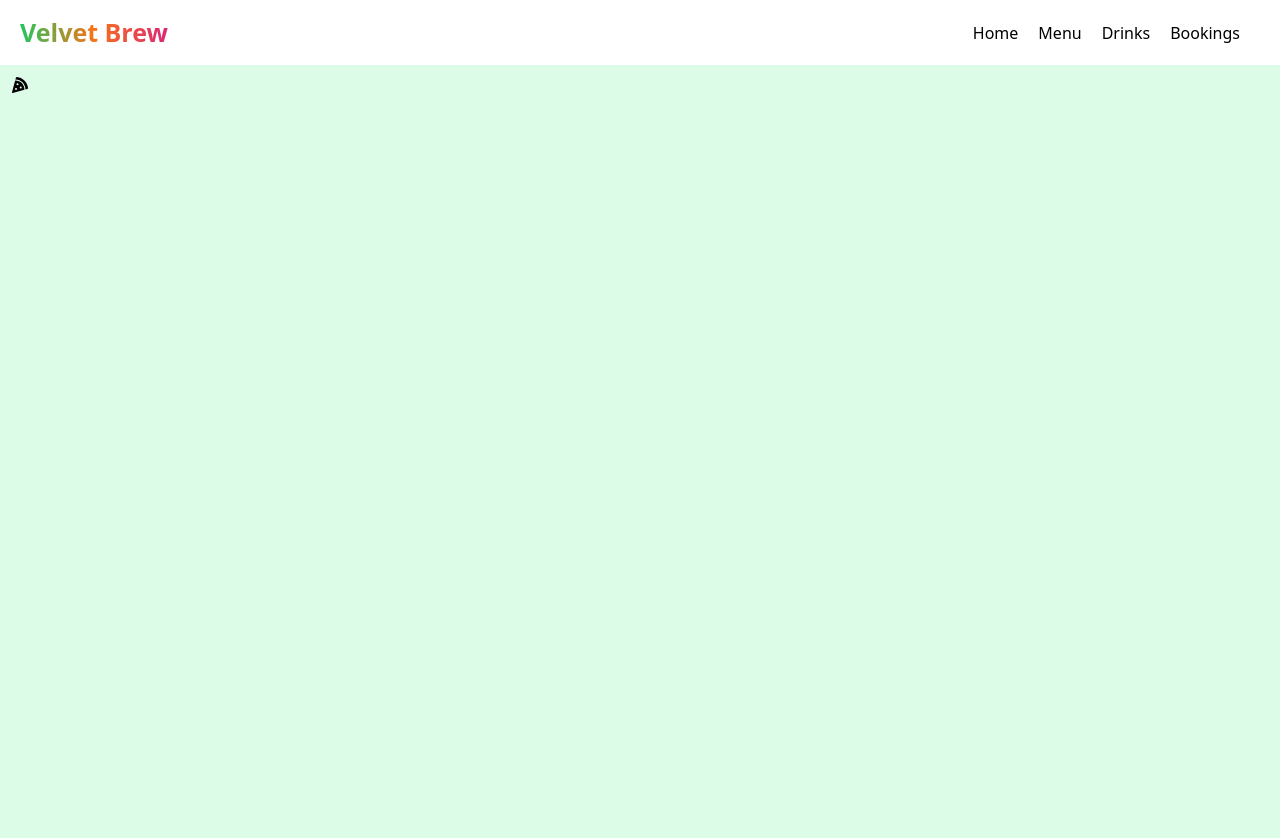
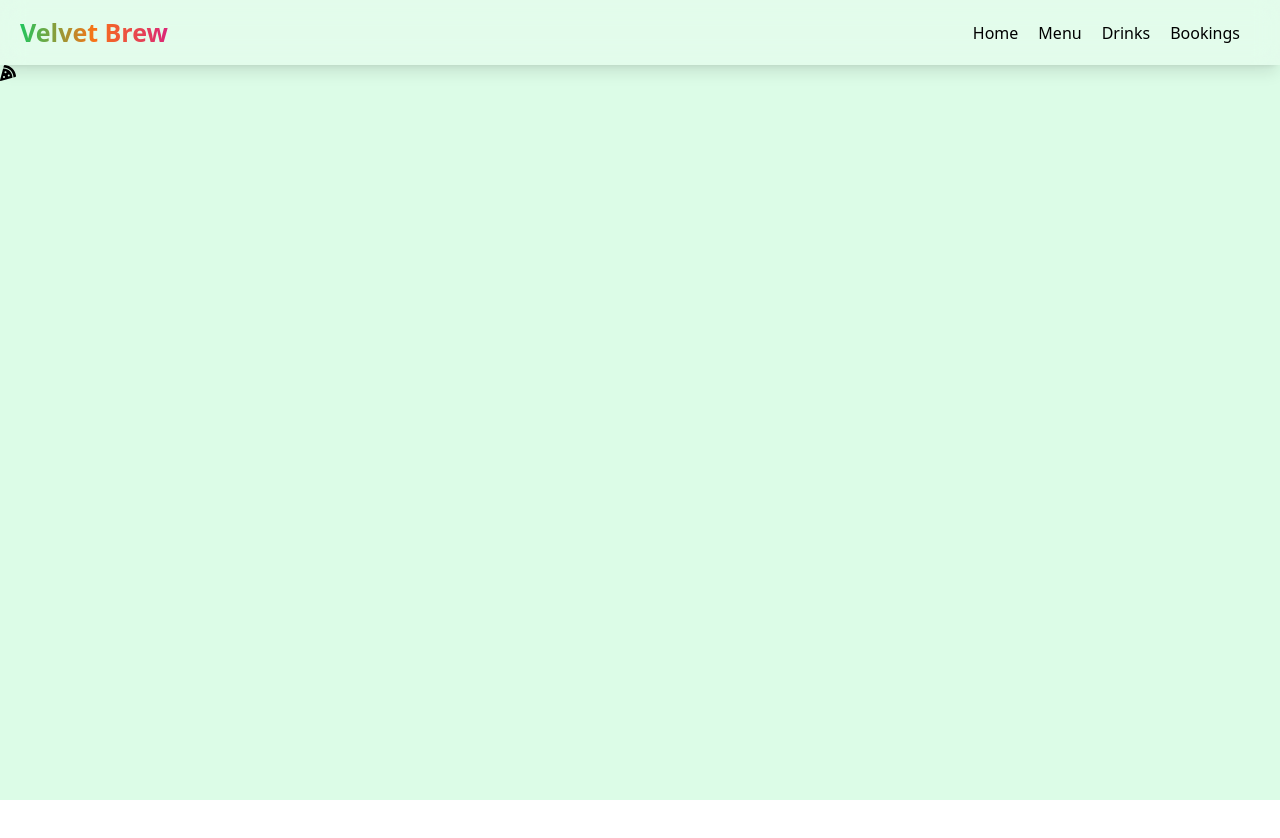
Before and after one commit to suvi-tiwary/Valvet-Brew, a React app in the folder frontend/: page / in a window 1280 px wide. Shown: the top 838 px of the page. After the commit the page ends 800 px from the top, so only its background shows below. Built offline with nearby package versions, Linux system fonts and the light colour scheme; the HTML template or start-up script is replaced by a standard one.

Commit message:
backdrop-blur

```diff
--- a/frontend/src/componenets/Navbar.jsx
+++ b/frontend/src/componenets/Navbar.jsx
@@ -2,7 +2,7 @@ import React from 'react'
 
 const Navbar = () => {
   return (
-    <div className='w-full h-[65px] flex justify-between items-center px-5'>
+    <div className='w-full h-[65px] flex justify-between items-center px-5 backdrop-blur-md bg-white/20 border-white/30 shadow-lg fixed top-0'>
         <div className='font-extrabold cursor-pointer text-[25px] bg-gradient-to-r from-green-500 via-orange-500 to-pink-600 bg-clip-text text-transparent'>Velvet Brew</div>
         <div className='flex justify-center items-center gap-5 pr-5'>
             <div className='cursor-pointer hover:text-green-600 transition-all'>Home</div>
--- a/frontend/src/pages/Home.jsx
+++ b/frontend/src/pages/Home.jsx
@@ -3,7 +3,7 @@ import { FaPizzaSlice } from "react-icons/fa";
 
 const Home = () => {
   return (
-    <div className='bg-green-100 w-full h-screen p-3'>
+    <div className='bg-green-100 w-full h-screen pt-[65px]'>
         <FaPizzaSlice />
     </div>
   )
```
